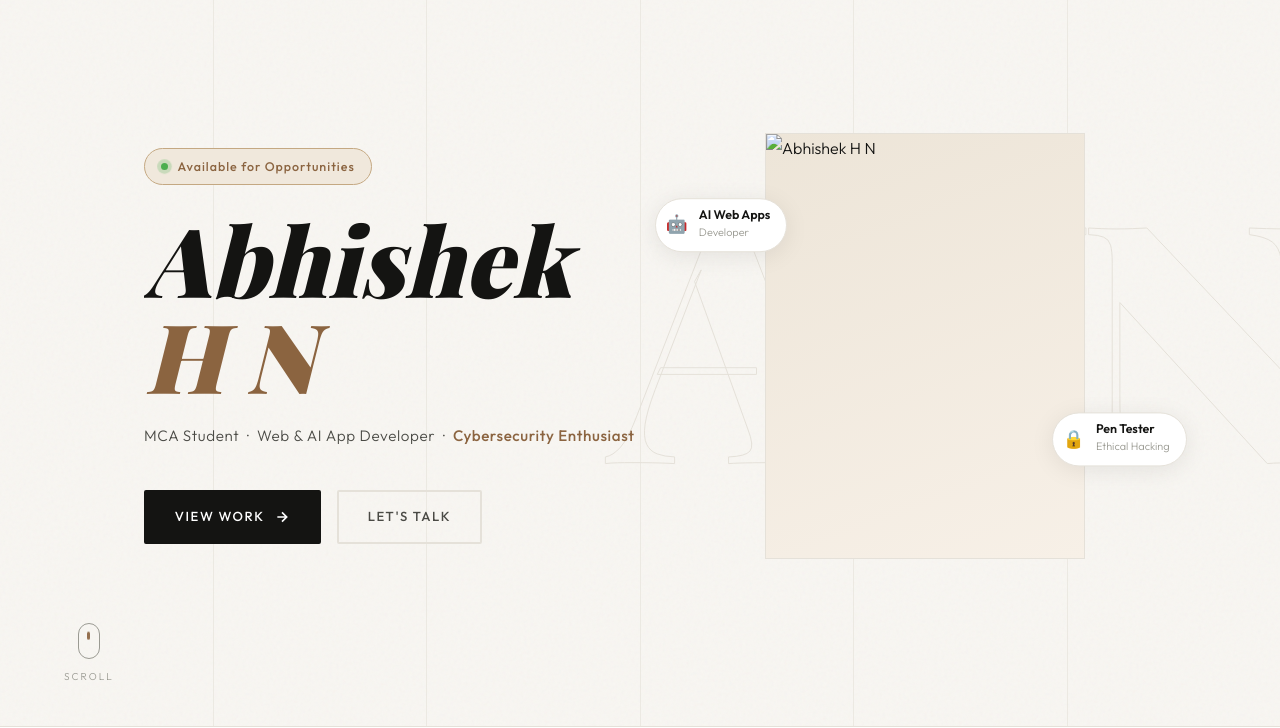
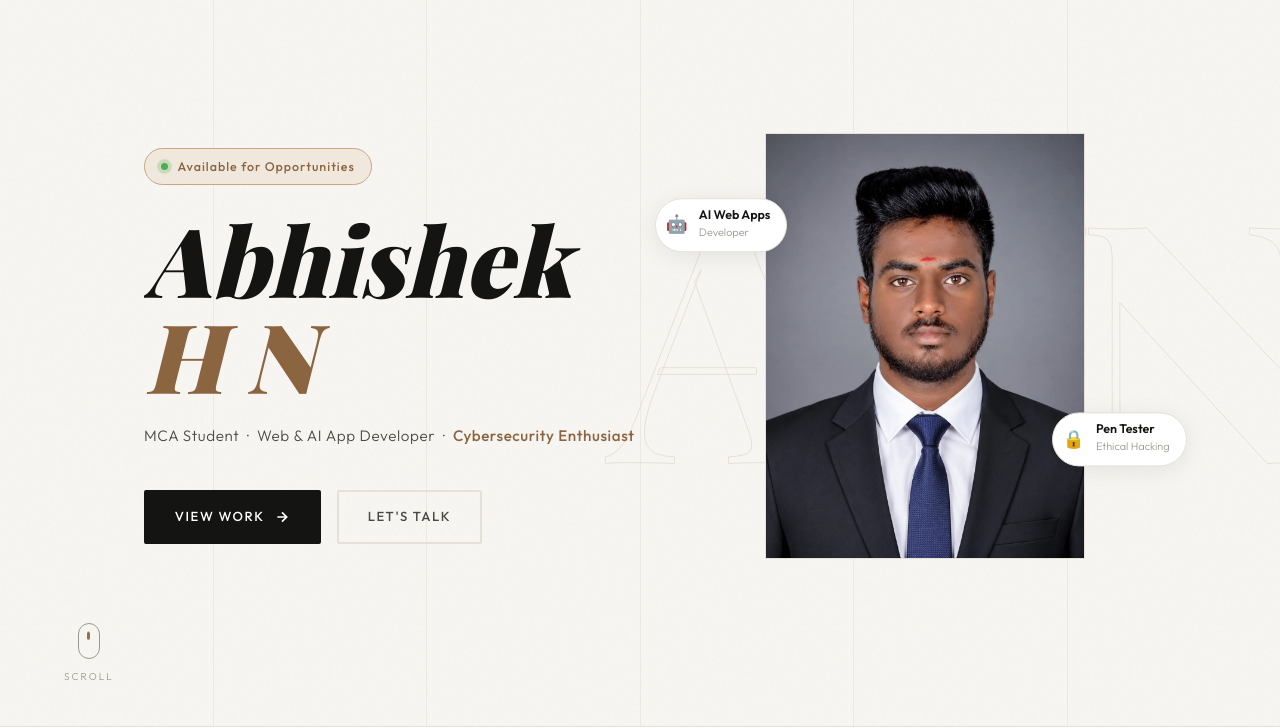
Before and after one commit to 08theabhi/Abhishek_H_N_Portfolio, a plain HTML site: page index.html in a window 1280 px wide. Shown: the part 74-802 px from the top of the page. Drawn offline with nearby package versions, Linux system fonts and the light colour scheme; a web font is replaced by a local one.

Commit message:
Update index.html

```diff
--- a/index.html
+++ b/index.html
@@ -77,7 +77,7 @@
       <div class="home-photo-area">
         <div class="photo-box">
          <div class="photo-placeholder">
-  <img src="photo.jpg" alt="Abhishek H N" />
+  <img src="photo.jpeg" alt="Abhishek H N" />
 </div>
           <div class="corner-tl"></div>
           <div class="corner-br"></div>
```
